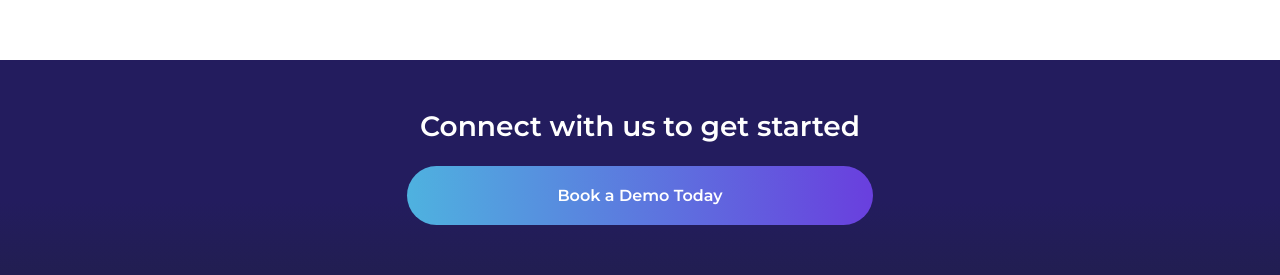
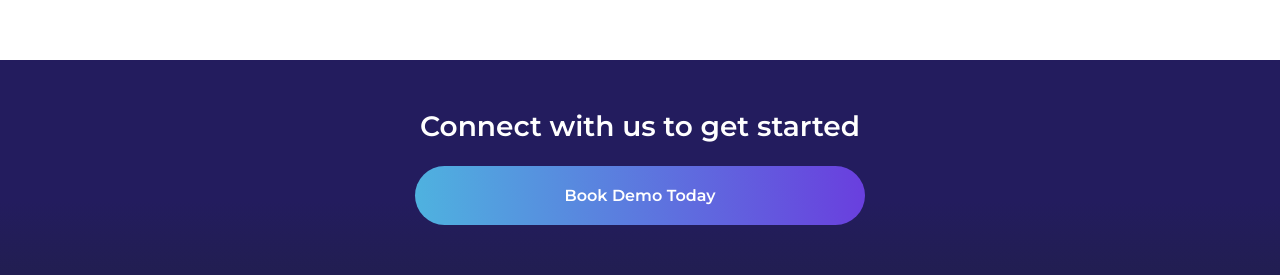
Before and after one commit to Arinzemike1/datamynt, a Next.js app: page / in a window 1280 px wide. Shown: the part 8525-8800 px from the top of the page. Built offline with nearby package versions, Linux system fonts and the light colour scheme.

Commit message:
minor change

```diff
--- a/components/HomePage/index.js
+++ b/components/HomePage/index.js
@@ -358,7 +358,7 @@ const HomePage = () => {
                 <div className={`row text-white ${Style.contactUs}`}>
                     <h3 className='fw-bold text-center'>Connect with us to get started</h3>
                     <div className="mt-3 pt-3 text-center">
-                        <a href="#" className={Style.ctaBtn}>Book a Demo Today</a>
+                        <a href="#" className={Style.ctaBtn}>Book Demo Today</a>
                     </div>
 
 
```
